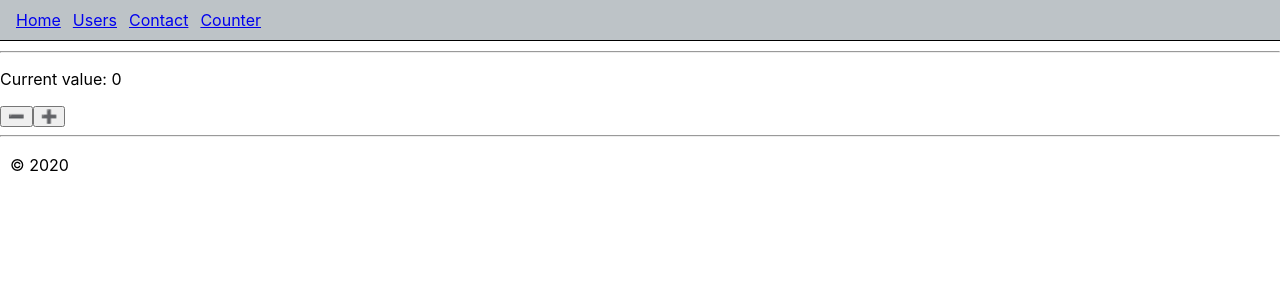
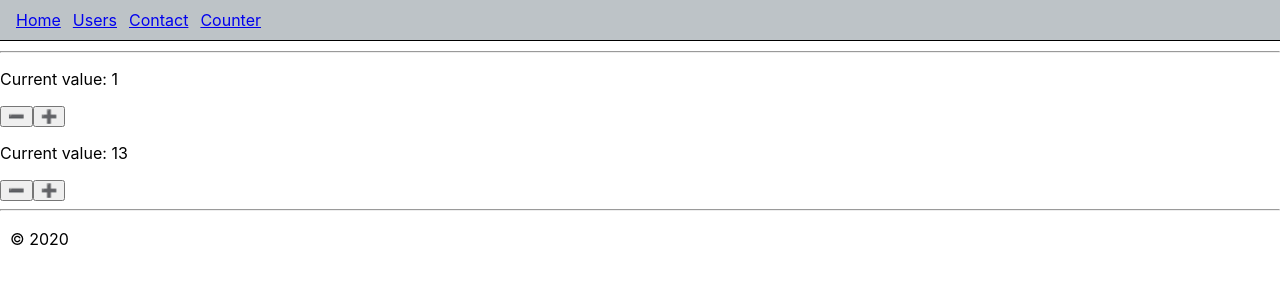
Before and after one commit to patrykomiotek/pd-react-app, a React (Create React App) app: page /counter in a window 1280 px wide. Shown: the top 300 px of the page. Built offline with nearby package versions, Linux system fonts and the light colour scheme.

Commit message:
useCounter hook :tada:

```diff
--- a/src/components/Counter/Counter.js
+++ b/src/components/Counter/Counter.js
@@ -1,14 +1,34 @@
-import { useState } from 'react';
+import useCounter from './useCounter';
 
 function Counter() {
-  const [count, setCount] = useState(0);
-  const decrement = () => setCount((c) => c - 1);
-  const increment = () => setCount((c) => c + 1);
+
+  // using property aliases
+  const { count: count1, decrement: decrement1, increment: increment1 } = useCounter(1);
+  const { count: count2, decrement: decrement2, increment: increment2 } = useCounter(13, 5);
+
+  // using properties
+  // const counterData1 = useCounter(1);
+  // const count1 = counterData1.count;
+  // const decrement1 = counterData1.decrement;
+  // const increment1 = counterData1.increment;
+
+  // const counterData2 = useCounter(13, 5);
+  // const count2 = counterData2.count;
+  // const decrement2 = counterData2.decrement;
+  // const increment2 = counterData2.increment;
+
   return (
     <div>
-      <p>Current value: {count}</p>
-      <button onClick={decrement}>➖</button>
-      <button onClick={increment}>➕</button>
+      <div>
+        <p>Current value: {count1}</p>
+        <button onClick={decrement1}>➖</button>
+        <button onClick={increment1}>➕</button>
+      </div>
+      <div>
+        <p>Current value: {count2}</p>
+        <button onClick={decrement2}>➖</button>
+        <button onClick={increment2}>➕</button>
+      </div>
     </div>
   );
 }
--- /dev/null
+++ b/src/components/Counter/useCounter.js
@@ -0,0 +1,16 @@
+import { useState } from 'react';
+
+function useCounter(initialCount = 0, step = 1) { // custom hooks
+  const [count, setCount] = useState(initialCount);
+
+  // const state = useState(initialCount);
+  // const count = state[0];
+  // const setCount = state[1];
+
+  const decrement = () => setCount((c) => c - step);
+  const increment = () => setCount((c) => c + step);
+
+  return { count, decrement, increment };
+}
+
+export default useCounter;
```
